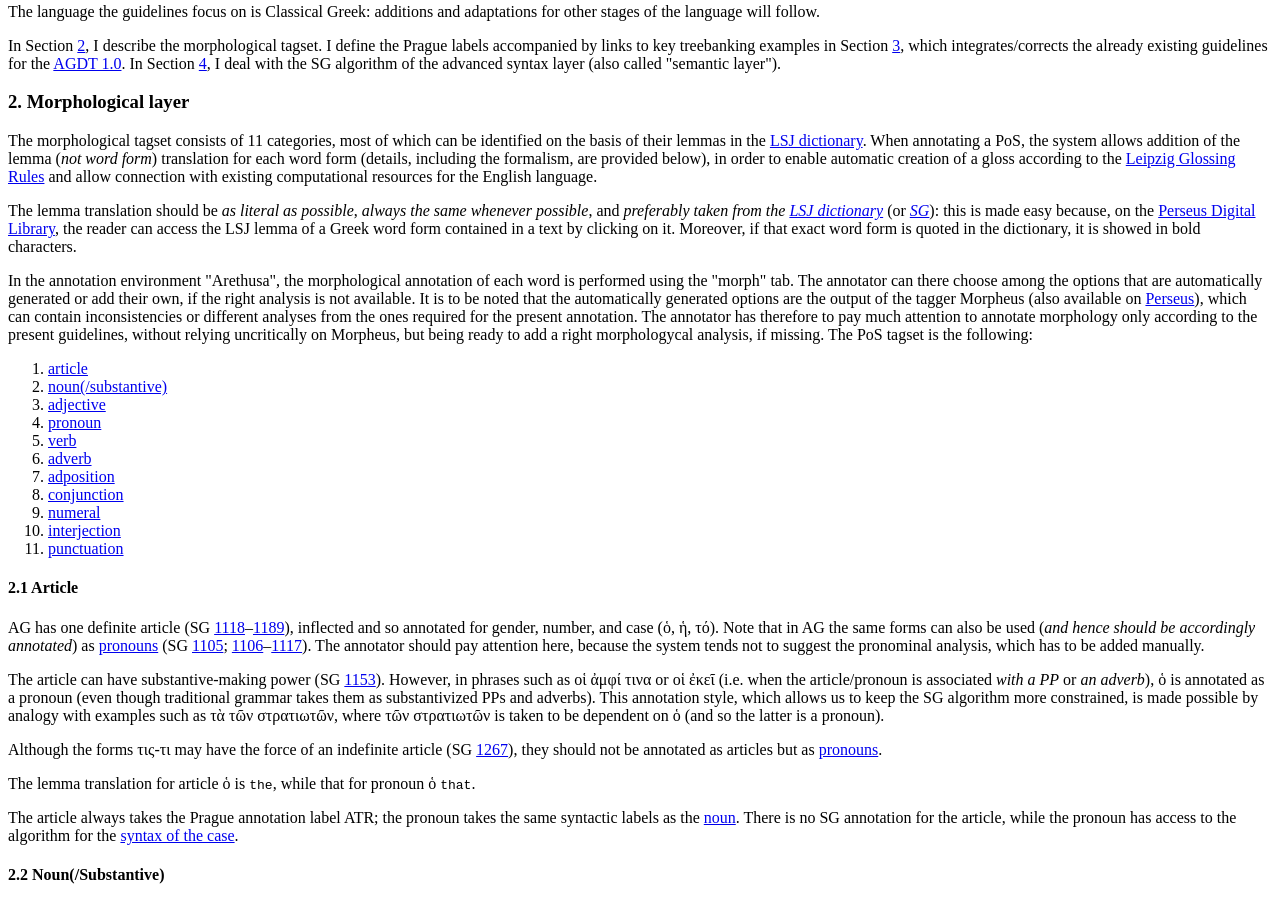
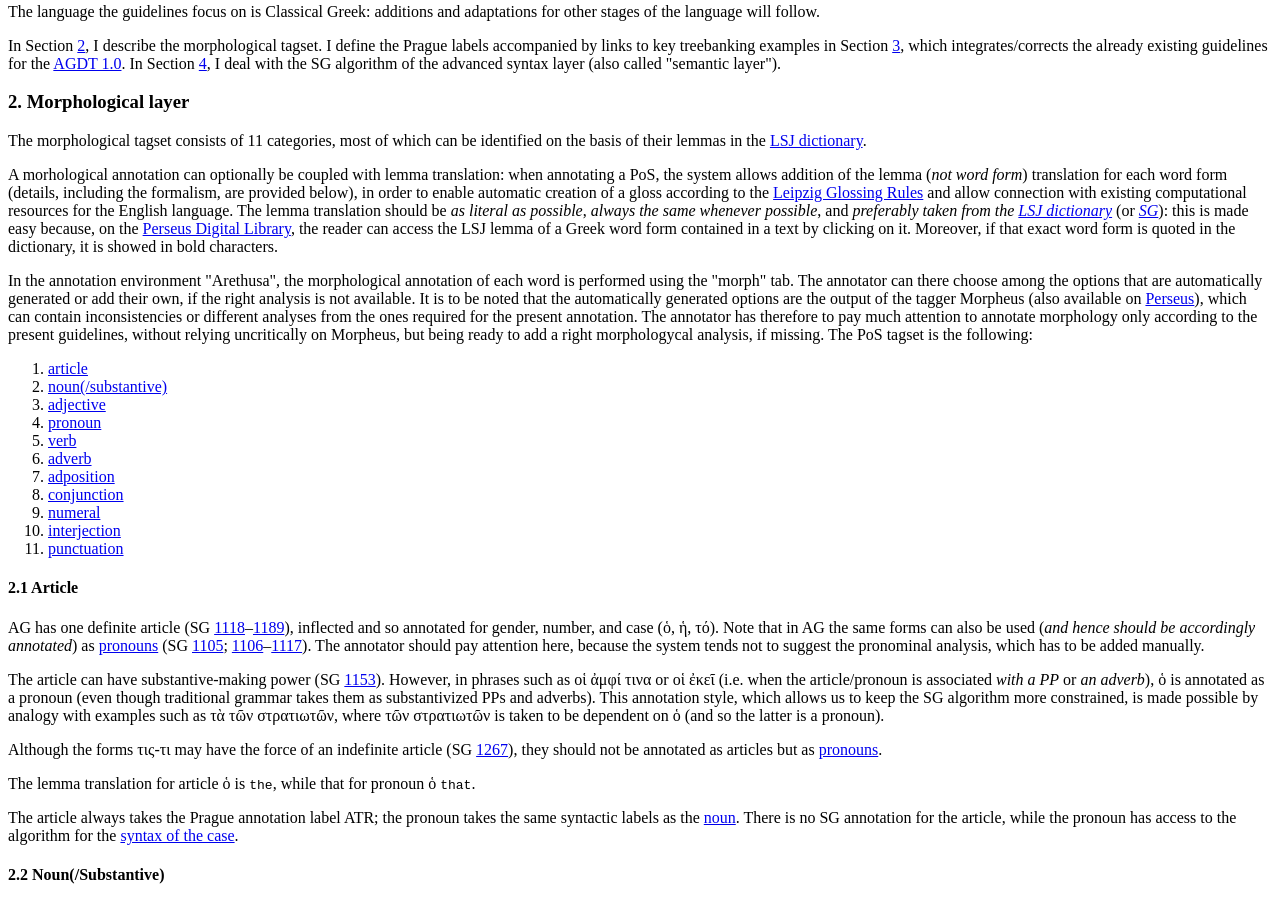
Before and after one commit to PerseusDL/treebank_data, a plain HTML site: page AGDT2/guidelines/Greek_guidelines.html in a window 1280 px wide. Shown: the part 1918-2820 px from the top of the page. Drawn offline with Linux system fonts and the light colour scheme.

Commit message:
Update Greek_guidelines.html

```diff
--- a/AGDT2/guidelines/Greek_guidelines.html
+++ b/AGDT2/guidelines/Greek_guidelines.html
@@ -137,9 +137,10 @@ The AGDT 2.0 is organized into three layers: the morphological layer, the (Pragu
 <h3>2. Morphological layer</h3>
 
 <p>
-The morphological tagset consists of 11 categories, most of which can be identified on the basis of their lemmas in the <a href="http://www.perseus.tufts.edu/hopper/resolveform?redirect=true" target="_blank">LSJ dictionary</a>. When annotating a PoS, the system allows addition of the lemma (<em>not word form</em>) translation for each word form (details, including the formalism, are provided below), in order to enable automatic creation of a gloss according to the <a href="http://www.eva.mpg.de/lingua/resources/glossing-rules.php" target="_blank">Leipzig Glossing Rules</a> and allow connection with existing computational resources for the English language.</p>
-
-<p>The lemma translation should be <em>as literal as possible</em>, <em>always the same whenever possible</em>, and <em>preferably taken from the <a href="http://www.perseus.tufts.edu/hopper/resolveform?redirect=true" target="_blank">LSJ dictionary</a></em> (or <em><a href="http://www.perseus.tufts.edu/hopper/text?doc=Smyth+grammar+1&amp;fromdoc=Perseus%3Atext%3A1999.04.0007" target="_blank">SG</a></em>): this is made easy because, on the <a href="http://www.perseus.tufts.edu/hopper/collection?collection=Perseus:collection:Greco-Roman" target="_blank">Perseus Digital Library</a>, the reader can access the LSJ lemma of a Greek word form contained in a text by clicking on it. Moreover, if that exact word form is quoted in the dictionary, it is showed in bold characters.</p>
+The morphological tagset consists of 11 categories, most of which can be identified on the basis of their lemmas in the <a href="http://www.perseus.tufts.edu/hopper/resolveform?redirect=true" target="_blank">LSJ dictionary</a>.</p>
+
+<p>A morhological annotation can optionally be coupled with lemma translation: when annotating a PoS, the system allows addition of the lemma (<em>not word form</em>) translation for each word form (details, including the formalism, are provided below), in order to enable automatic creation of a gloss according to the <a href="http://www.eva.mpg.de/lingua/resources/glossing-rules.php" target="_blank">Leipzig Glossing Rules</a> and allow connection with existing computational resources for the English language.
+The lemma translation should be <em>as literal as possible</em>, <em>always the same whenever possible</em>, and <em>preferably taken from the <a href="http://www.perseus.tufts.edu/hopper/resolveform?redirect=true" target="_blank">LSJ dictionary</a></em> (or <em><a href="http://www.perseus.tufts.edu/hopper/text?doc=Smyth+grammar+1&amp;fromdoc=Perseus%3Atext%3A1999.04.0007" target="_blank">SG</a></em>): this is made easy because, on the <a href="http://www.perseus.tufts.edu/hopper/collection?collection=Perseus:collection:Greco-Roman" target="_blank">Perseus Digital Library</a>, the reader can access the LSJ lemma of a Greek word form contained in a text by clicking on it. Moreover, if that exact word form is quoted in the dictionary, it is showed in bold characters.</p>
 
 
 <p>
```
